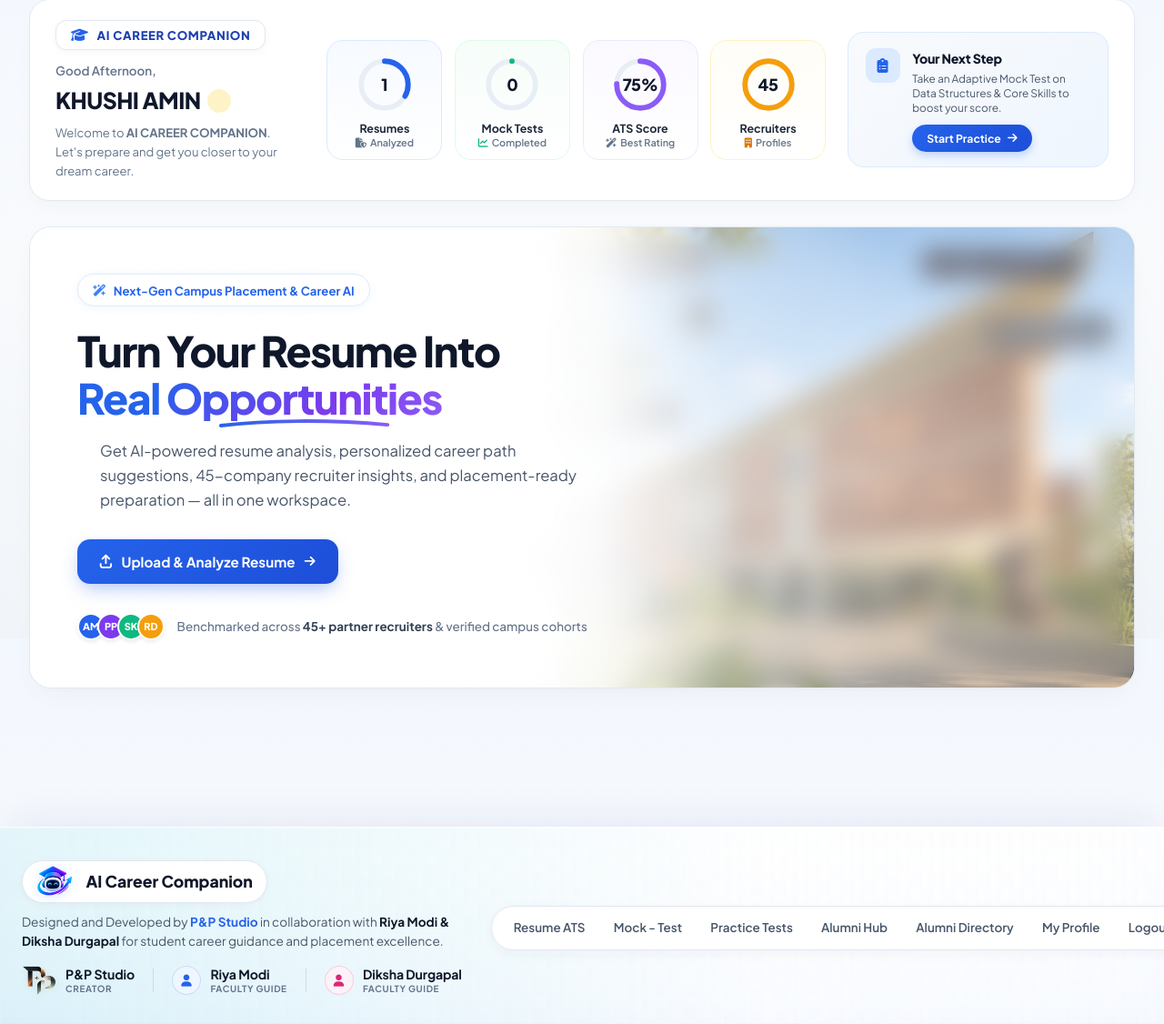
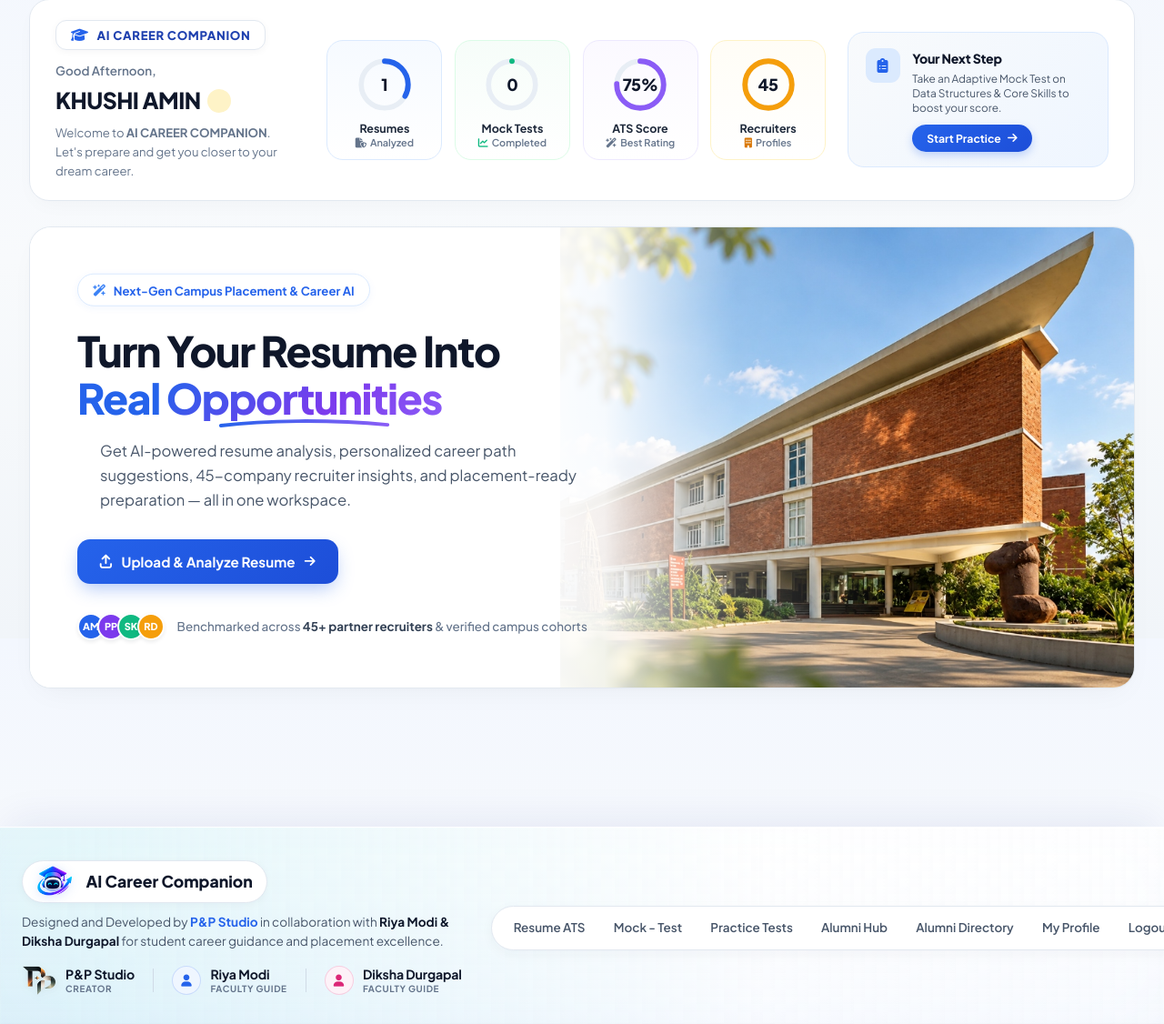
Before and after one commit to pnpstudio2008/CareerPath-AI, a Flask app: page / in a window 1280 px wide. Shown: the part 98-1224 px from the top of the page at 91% size. Run offline with Flask 3, Linux system fonts and the light colour scheme; a user stored in the database is signed in; data comes from the database, SQL or seed files in the repository; some libraries are stand-ins or nearby versions.

Commit message:
fix(ui): restrict dark elements and blur veil exclusively to resume analyzer page

```diff
--- a/static/js/app.js
+++ b/static/js/app.js
@@ -199,7 +199,7 @@ function initHeroDarkElementsParallax() {
         return;
     }
 
-    const heroes = document.querySelectorAll('.analyzer-hero, .saas-hero');
+    const heroes = document.querySelectorAll('.analyzer-hero');
     if (!heroes.length) return;
 
     heroes.forEach(hero => {
--- a/templates/index.html
+++ b/templates/index.html
@@ -360,82 +360,6 @@
 
             <!-- HERO / WELCOME SECTION -->
             <div class="saas-hero">
-                <!-- Smooth Interactive Mouse-Tracking Dark Elements Layer -->
-                <div class="hero-dark-elements-layer" aria-hidden="true">
-                    <div class="hero-dark-spotlight"></div>
-                    <div class="hero-dark-element hde-badge-1" data-depth-x="38" data-depth-y="28" data-rotate="6">
-                        <div class="hde-inner hde-float-1">
-                            <span class="hde-dot emerald"></span>
-                            <i class="fa-solid fa-microchip"></i>
-                            <span>AI CAREER v2.0</span>
-                        </div>
-                    </div>
-                    <div class="hero-dark-element hde-orb-1" data-depth-x="-28" data-depth-y="-22" data-rotate="-4">
-                        <div class="hde-inner hde-float-2"></div>
-                    </div>
-                    <div class="hero-dark-element hde-badge-2" data-depth-x="44" data-depth-y="34" data-rotate="-8">
-                        <div class="hde-inner hde-float-3">
-                            <i class="fa-solid fa-sparkles" style="color: #60A5FA;"></i>
-                            <span>CAREER INTELLIGENCE</span>
-                        </div>
-                    </div>
-                    <div class="hero-dark-element hde-diamond-1" data-depth-x="-34" data-depth-y="24" data-rotate="12">
-                        <div class="hde-inner hde-float-1">
-                            <i class="fa-solid fa-graduation-cap"></i>
-                        </div>
-                    </div>
-                    <div class="hero-dark-element hde-ring-1" data-depth-x="30" data-depth-y="-26" data-rotate="8">
-                        <div class="hde-inner hde-float-2">
-                            <span class="hde-ring-satellite"></span>
-                        </div>
-                    </div>
-                    <div class="hero-dark-element hde-tag-1" data-depth-x="-42" data-depth-y="-28" data-rotate="-10">
-                        <div class="hde-inner hde-float-1">
-                            <code>{ campus: 'verified' }</code>
-                        </div>
-                    </div>
-                    <div class="hero-dark-element hde-glow-blob-1" data-depth-x="22" data-depth-y="18">
-                        <div class="hde-inner hde-pulse-1"></div>
-                    </div>
-                    <div class="hero-dark-element hde-badge-4" data-depth-x="36" data-depth-y="-24" data-rotate="8">
-                        <div class="hde-inner hde-float-2">
-                            <span class="hde-dot cyan"></span>
-                            <i class="fa-solid fa-layer-group"></i>
-                            <span>CAREER CORE</span>
-                        </div>
-                    </div>
-                    <div class="hero-dark-element hde-card-1" data-depth-x="-32" data-depth-y="22" data-rotate="-6">
-                        <div class="hde-inner hde-float-3">
-                            <i class="fa-solid fa-chart-line text-success"></i>
-                            <span>HIRED 98%</span>
-                        </div>
-                    </div>
-                    <div class="hero-dark-element hde-orb-2" data-depth-x="34" data-depth-y="28" data-rotate="-6">
-                        <div class="hde-inner hde-float-2"></div>
-                    </div>
-                    <div class="hero-dark-element hde-badge-6" data-depth-x="-38" data-depth-y="-26" data-rotate="10">
-                        <div class="hde-inner hde-float-2">
-                            <i class="fa-solid fa-building" style="color: #F59E0B;"></i>
-                            <span>TOP RECRUITERS</span>
-                        </div>
-                    </div>
-                    <div class="hero-dark-element hde-dot-node hde-dot-1" data-depth-x="18" data-depth-y="16">
-                        <div class="hde-inner hde-pulse-1"></div>
-                    </div>
-                    <div class="hero-dark-element hde-dot-node hde-dot-2" data-depth-x="-20" data-depth-y="-18">
-                        <div class="hde-inner hde-pulse-2"></div>
-                    </div>
-                    <div class="hero-dark-element hde-dot-node hde-dot-3" data-depth-x="25" data-depth-y="-22">
-                        <div class="hde-inner hde-pulse-1"></div>
-                    </div>
-                    <div class="hero-dark-element hde-dot-node hde-dot-4" data-depth-x="-16" data-depth-y="14">
-                        <div class="hde-inner hde-pulse-2"></div>
-                    </div>
-                </div>
-
-                <!-- Frosted Glass Blur Veil for Crisp Text Readability -->
-                <div class="hero-blur-veil" aria-hidden="true"></div>
-
                 <!-- Left Column: Value Proposition & CTAs -->
                 <div class="saas-hero-content">
                     <div class="hero-badge">
```
